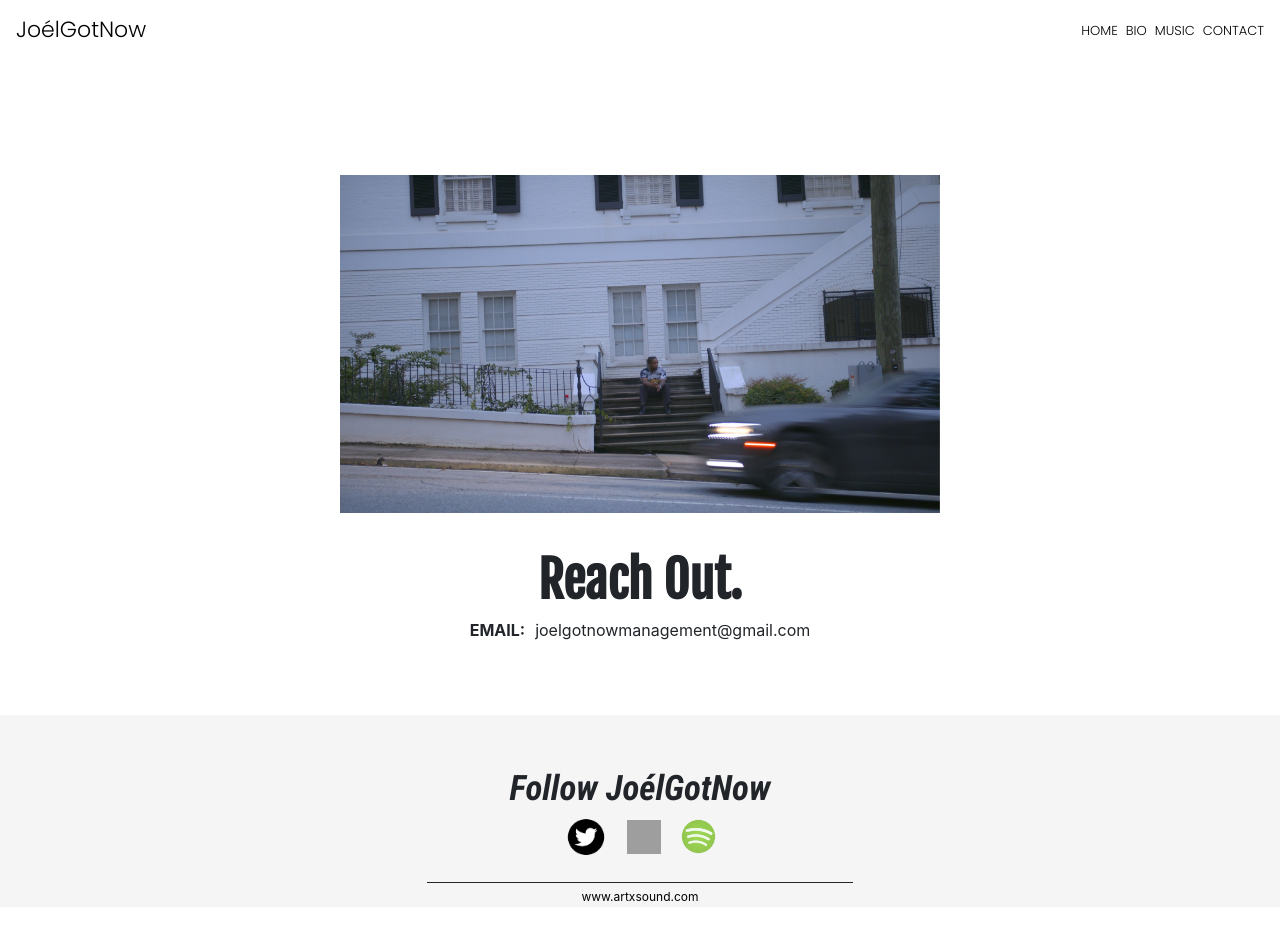
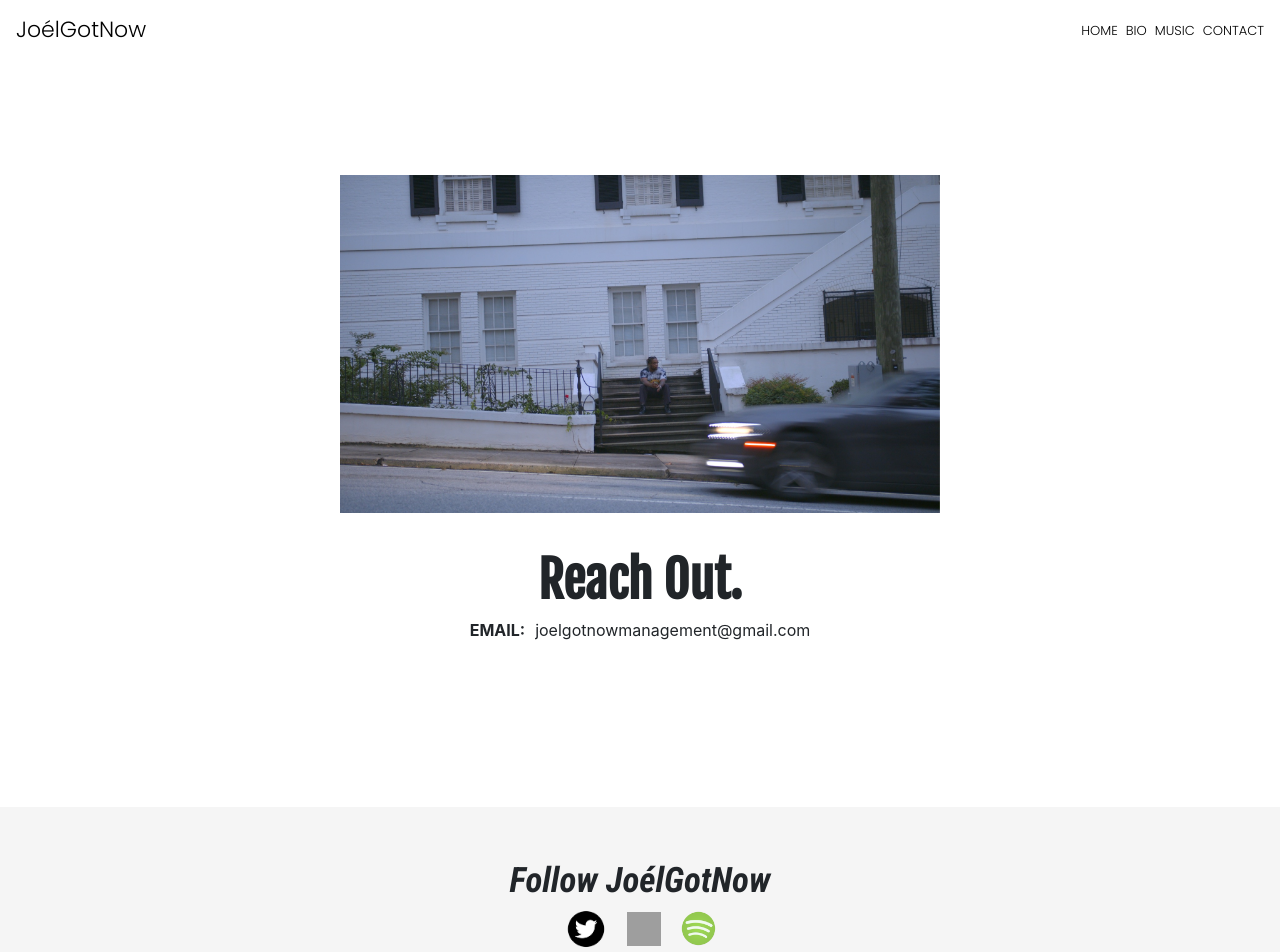
Before and after one commit to antwhite11/joelgotnowdotcom, a React (Create React App) app: page /contact in a window 1280 px wide. Shown: the top 952 px of the page. Before the commit the page ends 907 px from the top, so only its background shows below. Built offline with nearby package versions, Linux system fonts and the light colour scheme; grey boxes are pictures that could not be loaded; a web font is replaced by a local one.

Commit message:
third push

```diff
--- a/src/pages/contact.css
+++ b/src/pages/contact.css
@@ -11,16 +11,24 @@ margin-top: 47px;
 @media screen and (min-height:730px ) {
 
 .footmarg{
-    margin-top: 69px;
+    margin-top: 72px;
 }
 }
 
 @media screen and (min-height:736px ) {
 
     .footmarg{
-        margin-top: 73px;
+        margin-top: 75px;
     }
     }
+
+
+    @media screen and (min-height:800px ) {
+
+        .footmarg{
+            margin-top: 165px;
+        }
+        }
 
 
 
```
